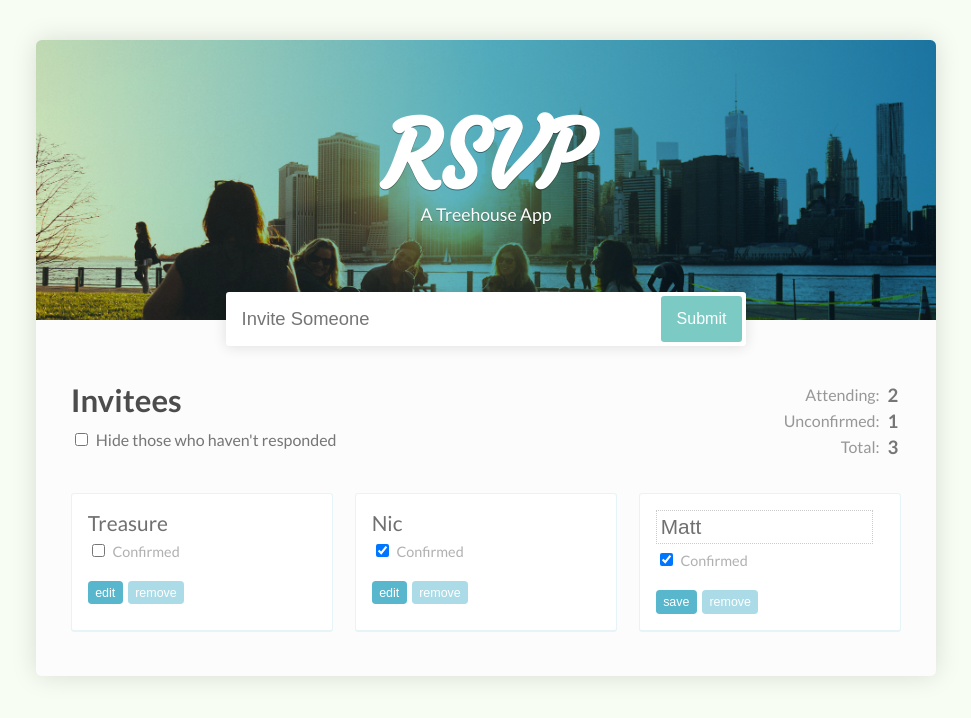
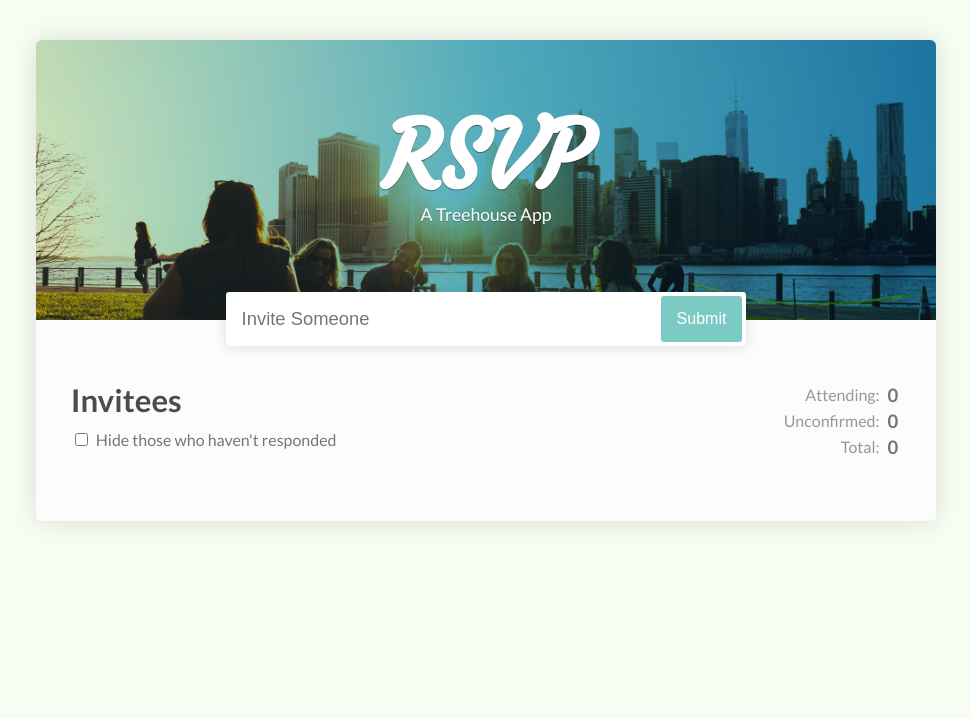
Before and after one commit to dariok87/rsvp-app, a React (Create React App) app: page / in a window 1280 px wide. Shown: the top 718 px of the page, without its empty margins (154-1125 px from the left). Built offline with nearby package versions, Linux system fonts and the light colour scheme.

Commit message:
Remove everything from guests array

```diff
--- a/src/App.js
+++ b/src/App.js
@@ -9,25 +9,7 @@ class App extends Component {
   state = {
     isFiltered: false,
     pendingGuest: "",
-    guests: [
-      {
-        name: 'Treasure',
-        isConfirmed: false,
-        isEditing: false
-      },
-      {
-        name: 'Nic',
-        isConfirmed: true,
-        isEditing: false
-
-      },
-      {
-        name: 'Matt',
-        isConfirmed: true,
-        isEditing: true
-
-      }
-    ]
+    guests: []
   };
 
   toggleGuestPropertyAt = (property,indexToChange) =>
```
